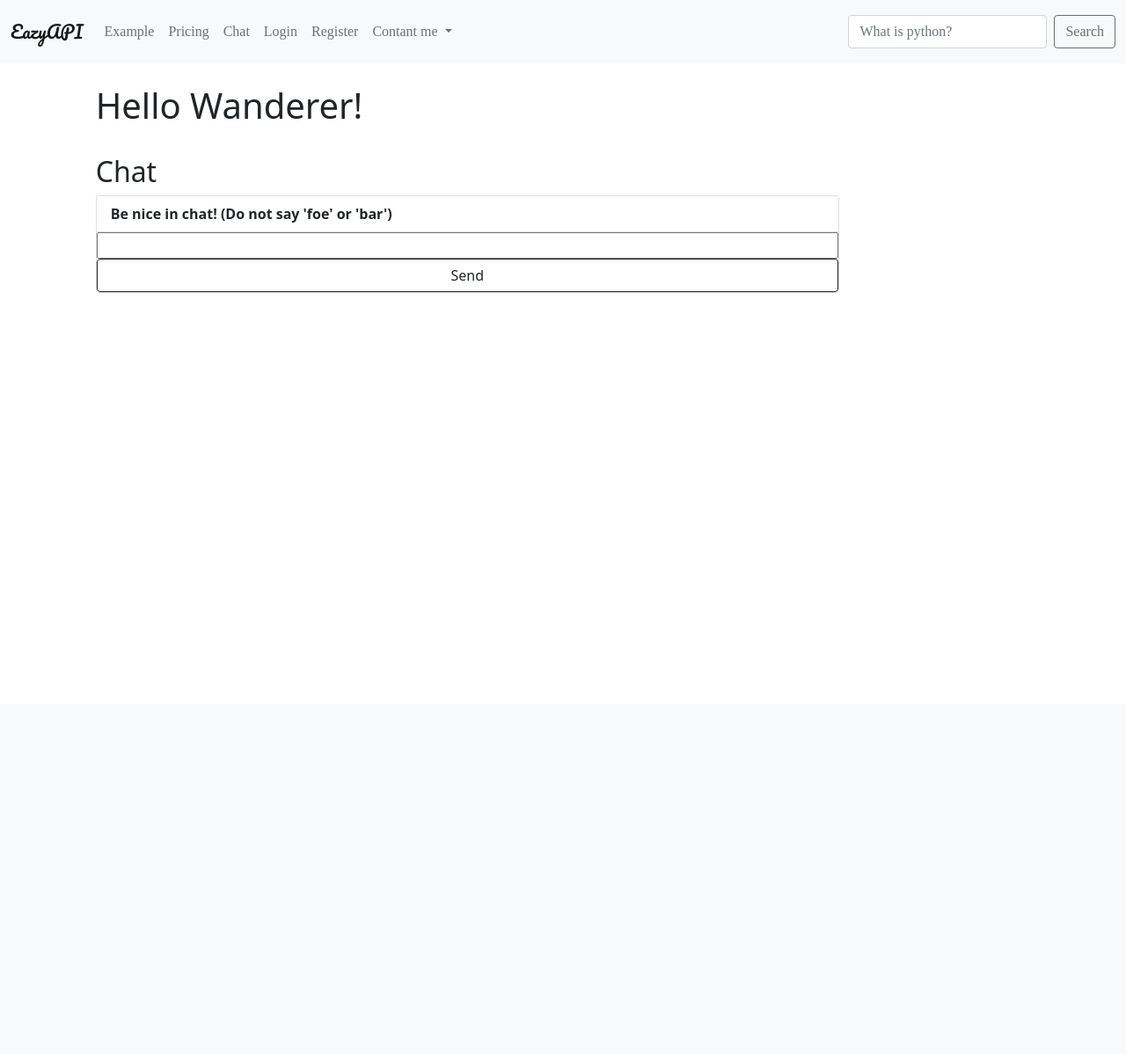
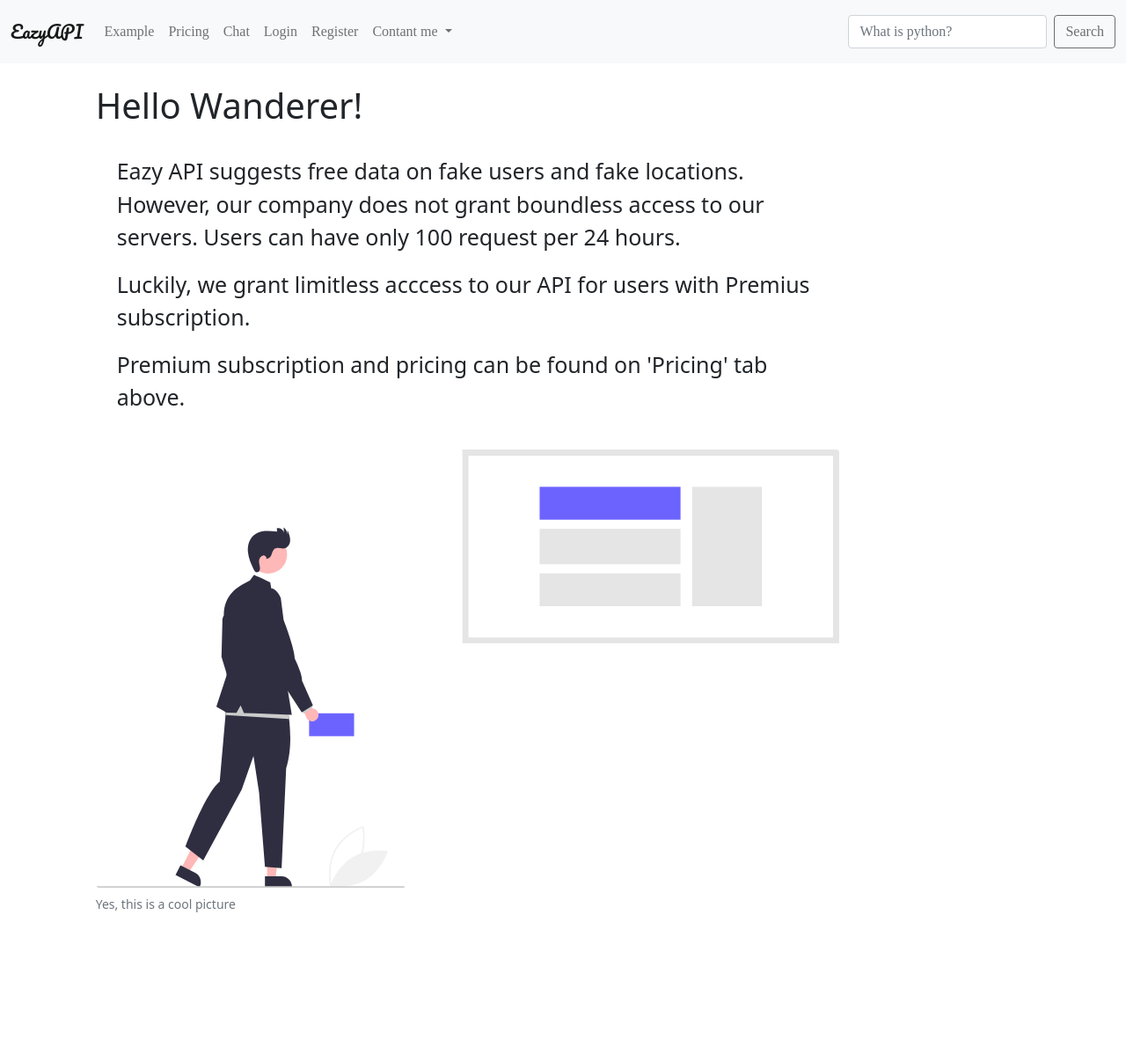
Before and after one commit to Madi-S/Flask-Restful-Api, a Flask app: page / in a window 1280 px wide. Shown: the whole page at 88% size. Before the commit the page ends 333 px from the top, so only its background shows below. Run offline with Flask 2, Linux system fonts and the light colour scheme; parts of the project's set-up code (start-up, migrations or seed data) failed here and were passed over; some libraries are stand-ins or nearby versions; some web fonts are replaced.

Commit message:
chat removed, company infoa dded

```diff
--- a/templates/index.html
+++ b/templates/index.html
@@ -10,72 +10,23 @@
 
 {% block content %}
 
-<h2>Chat</h2>
+<div class="container">
+  <p>
+    Eazy API suggests free data on fake users and fake locations. However, our company does not grant boundless access to our servers. Users can have only 100 request per 24 hours.
+  </p>
+  <p>
+    Luckily, we grant limitless acccess to our API for users with Premius subscription.
+  </p>
+  <p>
+    Premium subscription and pricing can be found on 'Pricing' tab above.
+  </p>
+</div>
+<br>
 
 
-<div class="card">
-  <ul id="messages" class="list-group list-group-flush">
-    <li class="list-group-item"><b>Be nice in chat! (Do not say 'foe' or 'bar')</b></li>
-
-    {% for msg in msgs %}
-
-      <li class="list-group-item">
-        {% set display_msg = msg.sender + ': ' + msg.text %}
-
-        {% if msg.category == 'alert' %}
-          <b> {{ display_msg }} </b>
-
-        {% elif msg.category == 'alert' %}
-          <i> {{ display_msg }} </i>
-
-        {% else %}
-          {{ display_msg }}
-
-        {% endif %}
-      </li>
-
-    {% endfor %}
-
-  </ul>
-
-  <input type="text" id="msg">
-  <button id="send-btn" class="btn btn-outline-dark" type="submit">Send</button>
-
-</div>
-
-
-<script type="text/javascript">
-  $(document).ready(function() {
-
-    var socket = io.connect('http://127.0.0.1:5000');
-    var sender = "{{ session.get('username', 'Guest') }}";
-
-    socket.on('connect', function() {
-      socket.send({
-        'text': 'User has connected!',
-        'category': 'alert',
-        'sender': 'System'
-      });
-    });
-
-    socket.on('message', function(msg) {
-      $('#messages').append('<li class="list-group-item">'+msg.sender + ': ' +msg.text+'</li>')
-    });
-
-    $('#send-btn').on('click', function() {
-      console.log(sender);
-      socket.send({
-        'text': $('#msg').val(),
-        'category': 'plain',
-        'sender': sender
-      });
-      $('#msg').val('');
-    });
-
-  });
-
-</script>
-
-
+<figure class="figure">
+  <img src="{{ url_for('static', filename='img/example.svg') }}" class="figure-img img-fluid rounded" alt="Hopefully, no one will reveal that I am into elephants">
+  <figcaption class="figure-caption">Yes, this is a cool picture</figcaption>
+</figure>
 
 {% endblock %}
```
